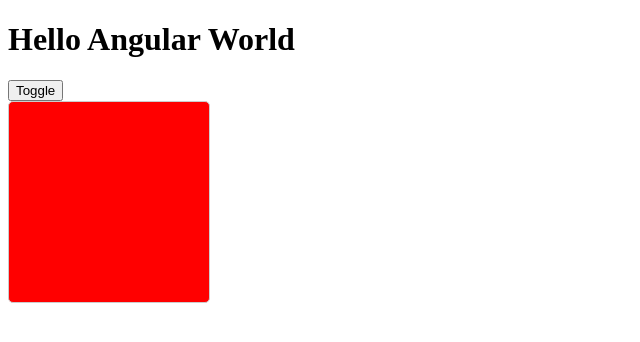
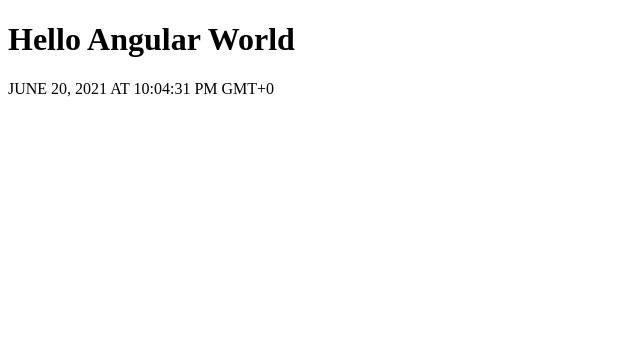
Before and after one commit to justMaxIt/angular-basics, an Angular app: page / in a window 1280 px wide. Shown: the top 342 px of the page, without its empty margins (0-640 px from the left). Built offline with nearby package versions, Linux system fonts and the light colour scheme.

Commit message:
comleted basic ng, added pipe

```diff
--- a/src/app/app.component.html
+++ b/src/app/app.component.html
@@ -1,13 +1,3 @@
 <h1>Hello Angular World</h1>
 
-<button (click)="backgroundToggle = !backgroundToggle">Toggle</button>
-
-<div [ngStyle]="{
- width: '200px',
- height: '200px',
- borderRadius: '5px',
- border: '1px solid #ccc',
- background: backgroundToggle ? 'red' : 'blue'
-}">
-
-</div>
+<p>{{now | date: 'long'| uppercase}}</p>
--- a/src/app/app.component.scss
+++ b/src/app/app.component.scss
@@ -0,0 +1,11 @@
+.red{
+   background: red;
+   font-weight: bold;
+   color: #fff
+}
+
+.blue {
+   background: blue;
+   font-size: 1.5rem;
+   color: #fff
+}
--- a/src/app/app.component.ts
+++ b/src/app/app.component.ts
@@ -7,6 +7,6 @@
 })
 export class AppComponent {
 
-  backgroundToggle: boolean = true
+  now: Date = new Date()
 
 }
```
